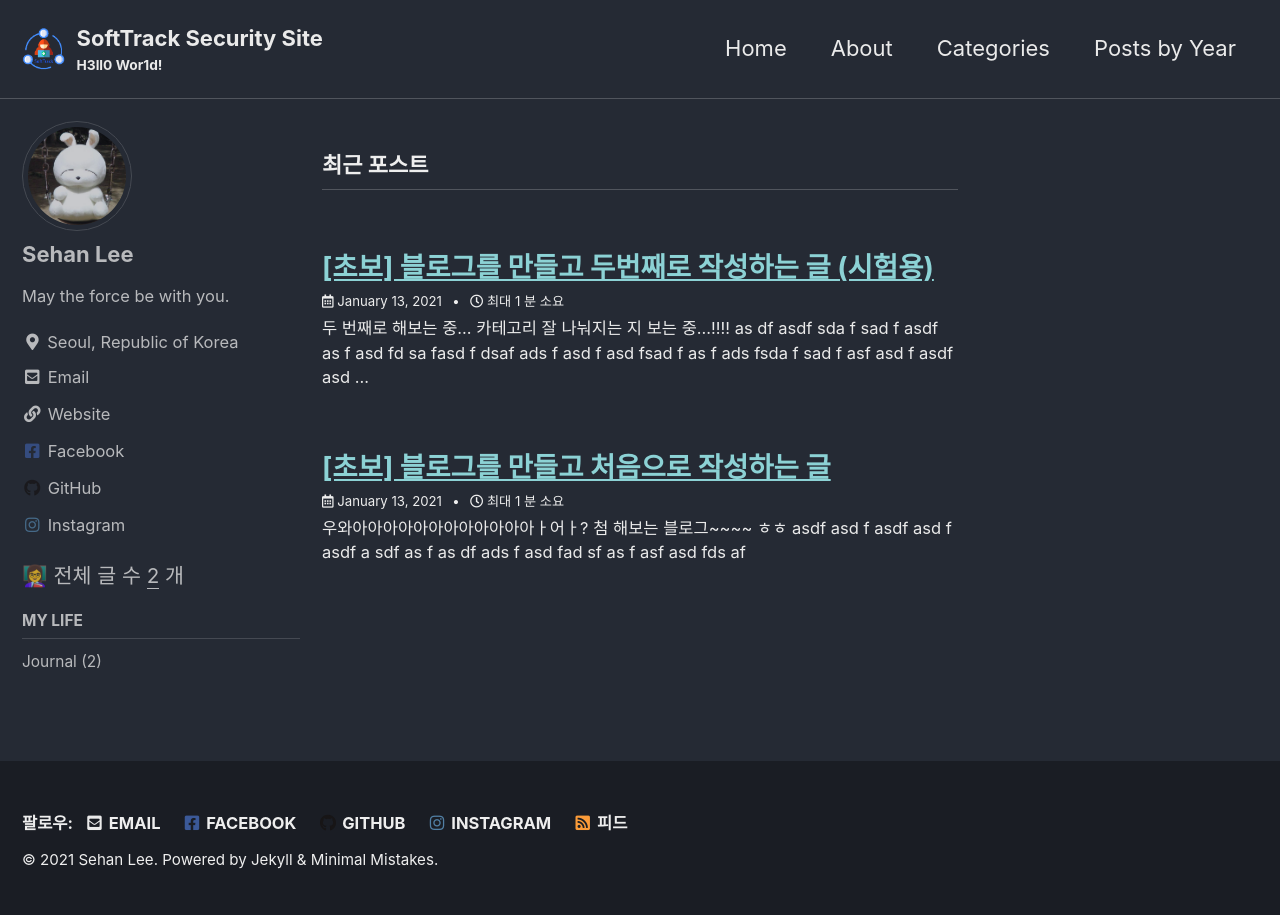
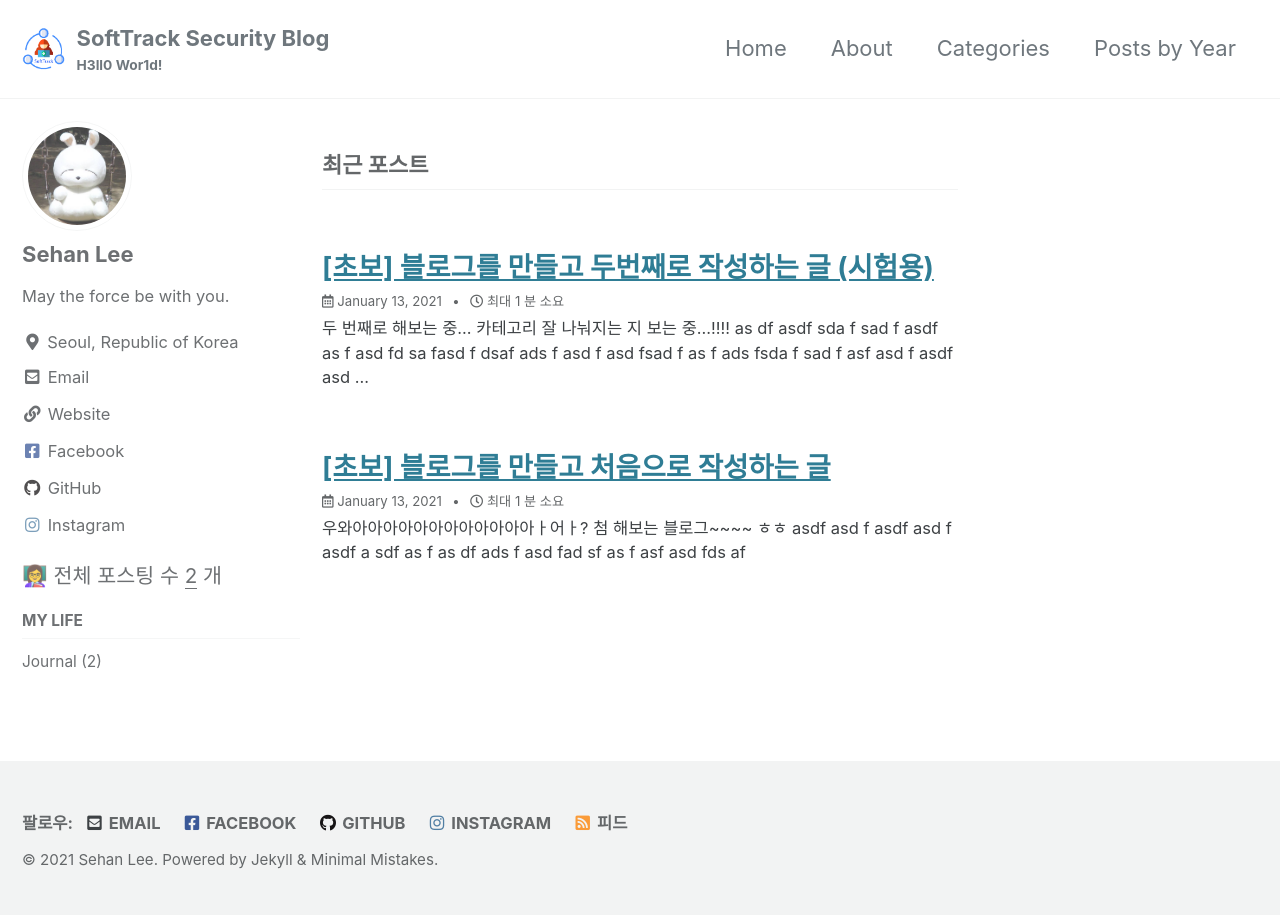
Before and after one commit to AlchemicSH/AlchemicSH.github.io, a Jekyll site: the page built from index.html, in a window 1280 px wide. Built offline with Jekyll 4.4.1, drawn with Linux system fonts in a browser that asks for light colours; cached includes are drawn as plain includes; the list of posts is cut into pages by our own code.

Commit message:
Update my blog

```diff
--- a/_config.yml
+++ b/_config.yml
@@ -12,11 +12,11 @@
 
 # theme                  : "minimal-mistakes-jekyll"
 # remote_theme           : "mmistakes/minimal-mistakes"
-minimal_mistakes_skin    : "dark" # "default", "air", "aqua", "contrast", "dark", "dirt", "neon", "mint", "plum", "sunrise"
+minimal_mistakes_skin    : "default" # "default", "air", "aqua", "contrast", "dark", "dirt", "neon", "mint", "plum", "sunrise"
 
 # Site Settings
 locale                   : "ko-KR"
-title                    : "SoftTrack Security Site"
+title                    : "SoftTrack Security Blog"
 title_separator          : "&#124;"
 subtitle                 : "H3ll0 Wor1d!"
 name                     : "Sehan Lee"
@@ -39,7 +39,7 @@ comments:
     # https://developers.facebook.com/docs/plugins/comments
     appid                : 826881347870004
     num_posts            : 5 # 5 (default)
-    colorscheme          : "dark" # "light" (default), "dark"
+    colorscheme          : "light" # "light" (default), "dark"
   utterances:
     theme                : # "github-light" (default), "github-dark"
     issue_term           : # "pathname" (default)
--- a/_includes/nav_list_main
+++ b/_includes/nav_list_main
@@ -8,7 +8,7 @@
 	<label for="ac-toc">{{ site.data.ui-text[site.locale].menu_label }}</label>
 	<ul class="nav__items" id="category_tag_menu">
 		<li>
-			👩‍🏫 전체 글 수 <u>{{sum}}</u> 개
+			👩‍🏫 전체 포스팅 수 <u>{{sum}}</u> 개
 		</li>
 		<li>
 			<span class="nav__sub-title">My Life</span>
```
